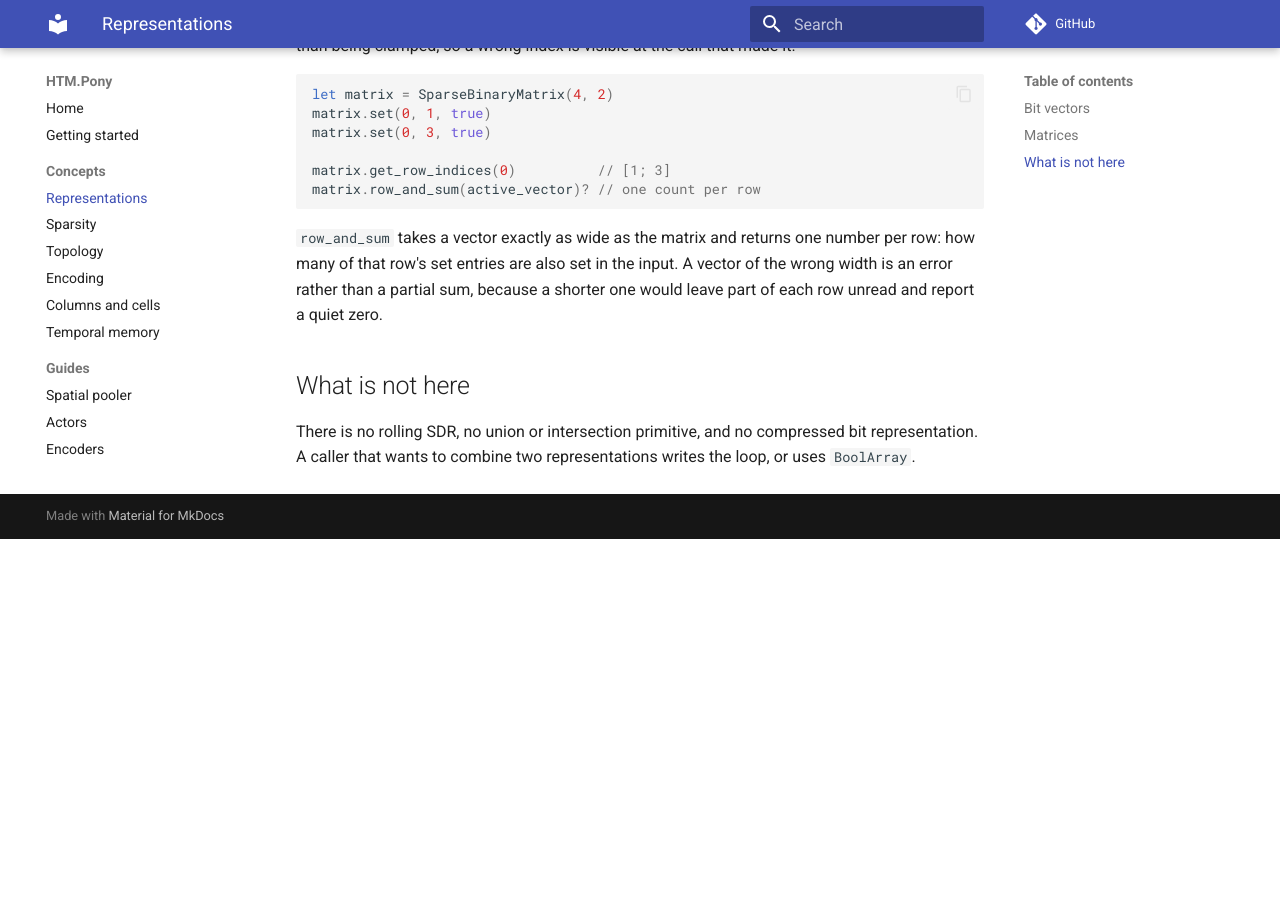
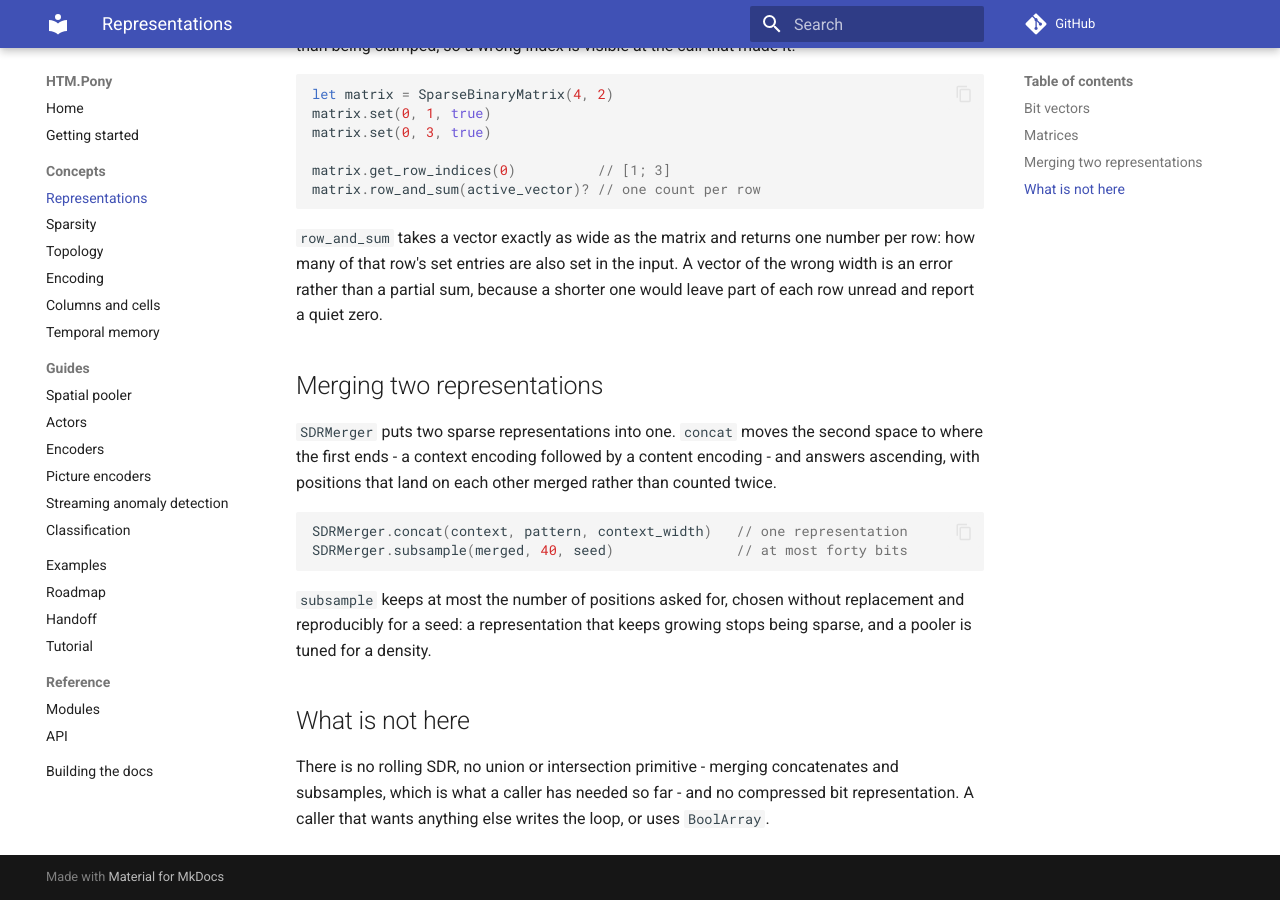
Before and after one commit to d-led/htm.pony, an MkDocs documentation site: the page built from docs/concepts/representations.md, in a window 1280 px wide and 900 px high, scrolled down 1506 px. Built offline with MkDocs 1.6.1 and Material for MkDocs 9.7.7, drawn with Linux system fonts in a browser that asks for light colours; comment, search, counter and statistics services are not loaded; before the commit the page ends 2045 px from its top, so only the background shows below that.

Commit message:
Add a merger for two sparse representations: concat and subsample
Everything here that composes fields has done it by hand - the date encoder adds
offsets to each field as it writes it, the document encoder votes over one whole
vector - and neither can express "this context, then that content" as one
representation. That is the piece the pooler needs when it is given a pattern
and the situation the pattern is in, and what the music work below needs first.

SDRMerger.concat(left, right, shift) moves the second space to where the first
ends and answers ascending with positions merged rather than counted twice, so
overlapping spaces are one representation and not a doubled one.

SDRMerger.subsample(indices, most, seed) keeps at most the number of positions
asked for, chosen without replacement and reproducibly for a seed: a
representation that keeps growing stops being sparse, and the pooler is tuned for
a density.

The reference's third mode, distorting a representation, is deliberately absent:
nothing here asks for it and its account is unclear, so it is not guessed at.

Done before multi-step prediction, which was next in the handoff, because this one
is additive and nothing existing had to be touched.

224 tests green (7 new), examples and studies unchanged, mkdocs --strict clean.

````diff
--- a/docs/concepts/representations.md
+++ b/docs/concepts/representations.md
@@ -67,8 +67,25 @@ number per row: how many of that row's set entries are also set in the input. A
 vector of the wrong width is an error rather than a partial sum, because a
 shorter one would leave part of each row unread and report a quiet zero.
 
+## Merging two representations
+
+`SDRMerger` puts two sparse representations into one. `concat` moves the second
+space to where the first ends - a context encoding followed by a content
+encoding - and answers ascending, with positions that land on each other merged
+rather than counted twice.
+
+```pony
+SDRMerger.concat(context, pattern, context_width)   // one representation
+SDRMerger.subsample(merged, 40, seed)               // at most forty bits
+```
+
+`subsample` keeps at most the number of positions asked for, chosen without
+replacement and reproducibly for a seed: a representation that keeps growing
+stops being sparse, and a pooler is tuned for a density.
+
 ## What is not here
 
-There is no rolling SDR, no union or intersection primitive, and no compressed
-bit representation. A caller that wants to combine two representations writes
-the loop, or uses `BoolArray`.
+There is no rolling SDR, no union or intersection primitive - merging
+concatenates and subsamples, which is what a caller has needed so far - and no
+compressed bit representation. A caller that wants anything else writes the
+loop, or uses `BoolArray`.
````
Also changed, not shown: docs/handoff.md (+10 -6 lines), docs/reference/modules.md (+10 -0 lines), 3 other files.
